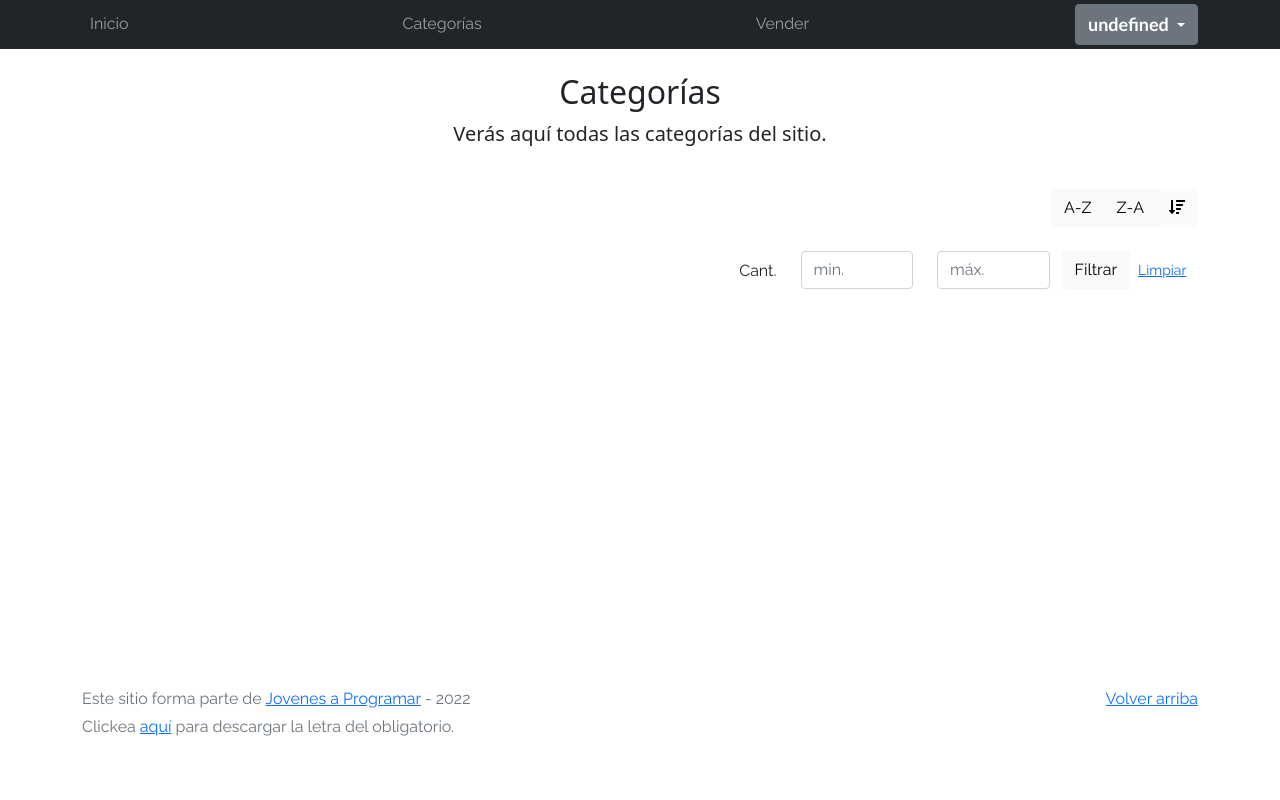
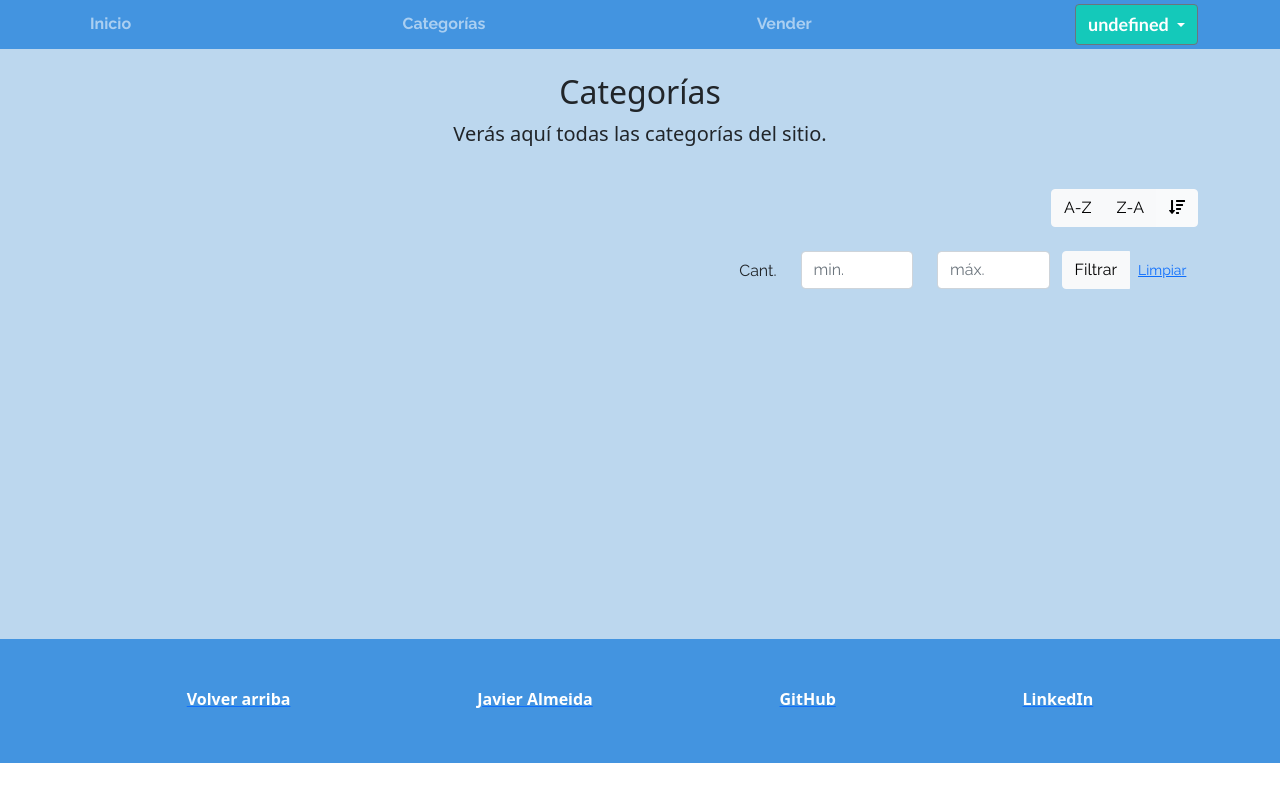
Before and after one commit to javieralmeida30/eMercado.github.io, a website: page categories.html in a window 1280 px wide. Drawn offline with Linux system fonts and the light colour scheme; no server answers.

Commit message:
Update categories.html

```diff
--- a/categories.html
+++ b/categories.html
@@ -13,30 +13,29 @@
 </head>
 
 <body>
-  <nav class="navbar navbar-expand-lg navbar-dark bg-dark p-1">
-    <div class="container">
+  <nav class="navbar navbar-expand-lg navbar-dark  p-1" style="background-color:rgb(67, 148, 224)" >
+    <div class="container" >
       <button class="navbar-toggler" type="button" data-bs-toggle="collapse" data-bs-target="#navbarNav"
         aria-controls="navbarNav" aria-expanded="false" aria-label="Toggle navigation">
         <span class="navbar-toggler-icon"></span>
       </button>
       <div class="collapse navbar-collapse" id="navbarNav">
-               <ul class="navbar-nav w-100 justify-content-between">
+        <ul class="navbar-nav w-100 justify-content-between">
           <ul class="navbar-nav w-100 justify-content-between">
             <li class="nav-item">
-              <a class="nav-link" href="cover.html">Inicio</a>
+              <a class="nav-link" href="cover.html"><b>Inicio</b></a>
             </li>
             <li class="nav-item">
-              <a class="nav-link" href="categories.html">Categorías</a>
+              <a class="nav-link" href="categories.html"><b>Categorías</b></a>
             </li>
             <li class="nav-item">
-              <a class="nav-link" href="sell.html">Vender</a>
+              <a class="nav-link" href="sell.html"><b>Vender</b></a>
             </li>
             <li class="nav-item">
               <div class="dropdown">
-                <button class="btn btn-secondary dropdown-toggle" type="button" id="dropdownMenuButton1" data-bs-toggle="dropdown" aria-expanded="false">
-
+                <button class="btn btn-secondary dropdown-toggle" style="background-color: rgb(20, 201, 186);"  type="button" id="dropdownMenuButton1" data-bs-toggle="dropdown" aria-expanded="false">
                   <span id='usuarioPrincipal'></span> </button>
-                <ul class="dropdown-menu" aria-labelledby="dropdownMenuButton1">
+                <ul class="dropdown-menu" style="background-color: rgb(20, 201, 186);" aria-labelledby="dropdownMenuButton1">
                   <li><a  class="dropdown-item" href="cart.html">Mi carrito</a></li>
                   <li><a class="dropdown-item" href="my-profile.html">Mi perfil</a></li>
                   <li><a class="dropdown-item" href="index.html"> Cerrar sesión</a></li>
@@ -48,7 +47,7 @@
       </div>
     </div>
   </nav>
-  <main class="pb-5">
+  <main class="pb-5" style="background-color: rgb(188, 215, 238);">
     <div class="text-center p-4">
       <h2>Categorías</h2>
       <p class="lead">Verás aquí todas las categorías del sitio.</p>
@@ -93,16 +92,19 @@
       </div>
     </div>
   </main>
-  <footer class="text-muted">
-    <div class="container">
-      <p class="float-end">
-        <a href="#">Volver arriba</a>
-      </p>
-      <p>Este sitio forma parte de <a href="https://jovenesaprogramar.edu.uy/" target="_blank">Jovenes a Programar</a> -
-        2022</p>
-      <p>Clickea <a target="_blank" href="Letra.pdf">aquí</a> para descargar la letra del obligatorio.</p>
+  <footer class="text-muted" style="background-color:rgb(67, 148, 224)">
+
+    <div class="contenedor d-flex justify-content-evenly" >
+            <div> <p class="float-end">
+            <a href="#"><b style="color: white;">Volver arriba</b></a>
+          </p>
+            </div>
+          <div style ><a href="#" target="_blank"> <b style="color: white;">Javier Almeida</b></a></div>
+          <div><a href="https://github.com/javieralmeida30" target="_blank"> <b style="color: white;">GitHub</b> </a></div>
+          <div><a href="#" target="_blank"> <b style="color: white;">LinkedIn</b> </a></div>
+      </div>
     </div>
-  </footer>
+      </footer >
   <div id="spinner-wrapper">
     <div class="lds-ring">
       <div></div>
```
